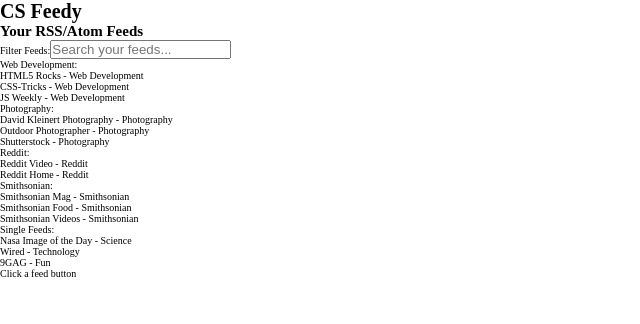
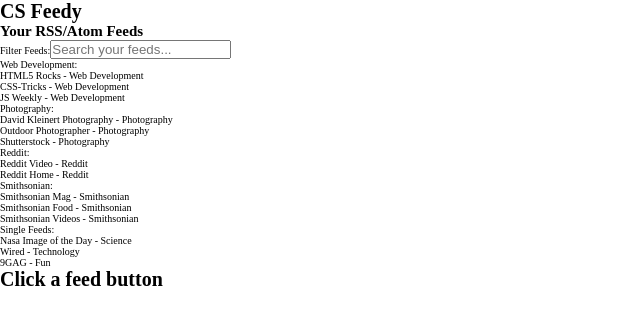
Before and after one commit to ARogala/cs-feedy, a React (Create React App) app: page / in a window 1280 px wide. Shown: the top 324 px of the page, without its empty margins (0-640 px from the left). Built offline with nearby package versions, Linux system fonts and the light colour scheme.

Commit message:
add prop types loading and error to FeedOutput

```diff
--- a/src/App.js
+++ b/src/App.js
@@ -23,14 +23,13 @@ class App extends Component {
   }
 
   parseFeed(feedURL) {
-    console.log(feedURL);
     // Note: some RSS feeds can't be loaded in the browser due to CORS security.
     // To get around this, you can use a proxy.
     const CORS_PROXY = 'https://cors-anywhere.herokuapp.com/';
 
     RSSParser.parseURL(CORS_PROXY + feedURL, (err, parsed) => {
-      console.log(err);
-      console.log(parsed);
+      //console.log(err);
+      //console.log(parsed);
       /*
         when the parser throws an error parsed will be undefined
       */
--- a/src/components/FeedOutput.js
+++ b/src/components/FeedOutput.js
@@ -9,7 +9,6 @@ function FeedOutput(props) {
 	const feed = props.feed;
 	const feedItems = feed['entries'];
 	if(props.error !== null) {
-		console.log(props.error);
 		return (
 			<div>
 				<h1>Sorry the program had an error try a different feed</h1>
@@ -48,7 +47,7 @@ function FeedOutput(props) {
 	}
 	else if(Object.keys(feed).length === 0) {
 		return (
-			<div>Click a feed button</div>
+			<h1>Click a feed button</h1>
 		);
 	}
 
@@ -58,5 +57,6 @@ export default FeedOutput;
 
 FeedOutput.propTypes = {
   feed: PropTypes.object.isRequired,
-
+  loading: PropTypes.bool,
+  error: PropTypes.object
 }
```
